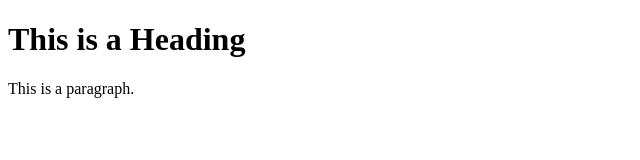
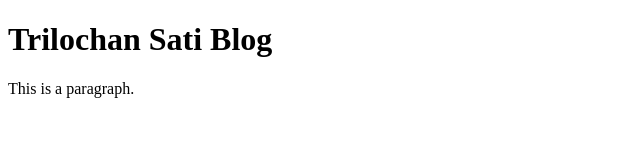
Before and after one commit to TrilochanSati/TrilochanSati.github.io, a plain HTML site: page index.html in a window 1280 px wide. Shown: the whole page, without its empty margins (0-640 px from the left). Drawn offline with Linux system fonts and the light colour scheme.

Commit message:
first commit

```diff
--- a/index.html
+++ b/index.html
@@ -5,7 +5,7 @@
 </head>
 <body>
 
-<h1>This is a Heading</h1>
+<h1>Trilochan Sati Blog</h1>
 <p>This is a paragraph.</p>
 
 </body>
```
